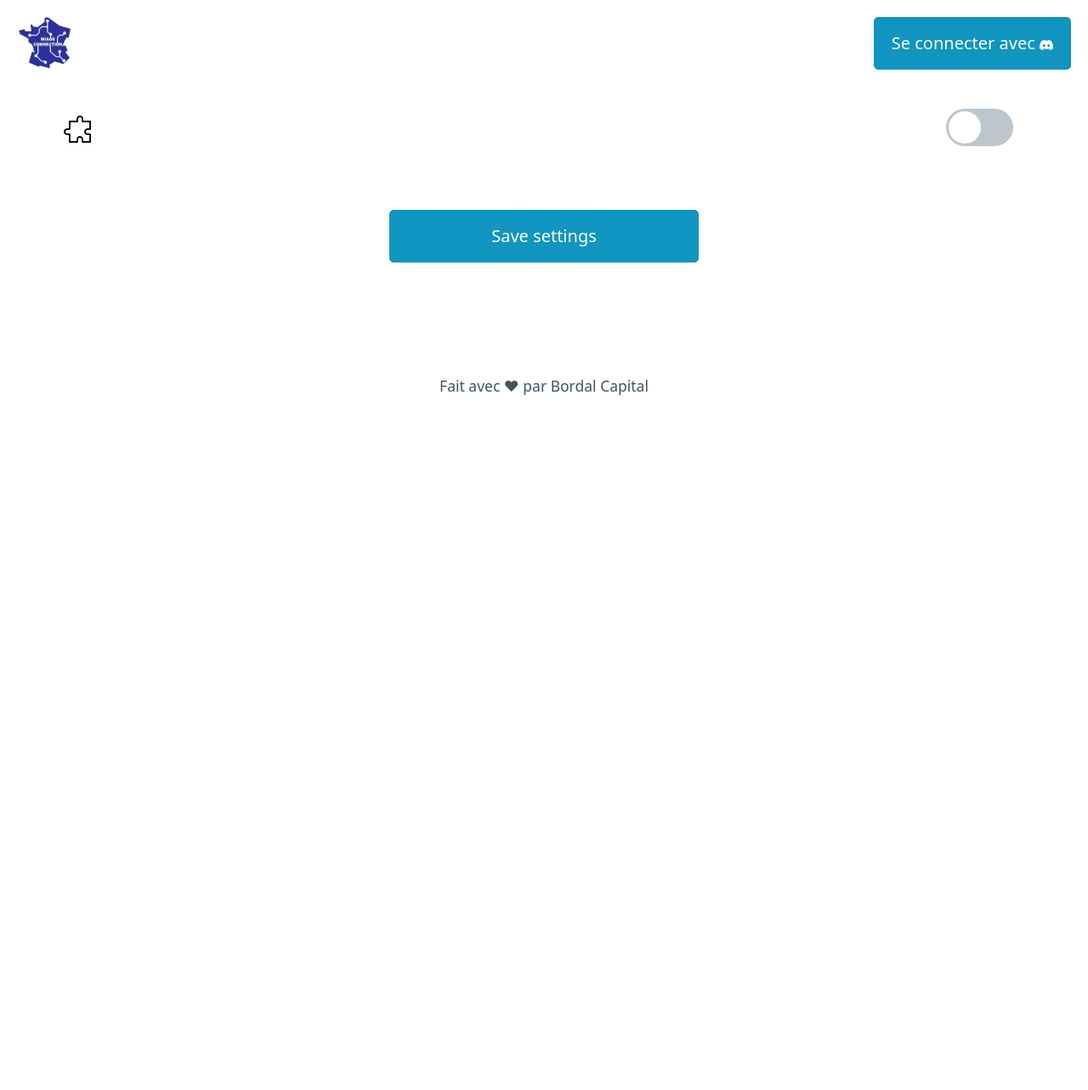
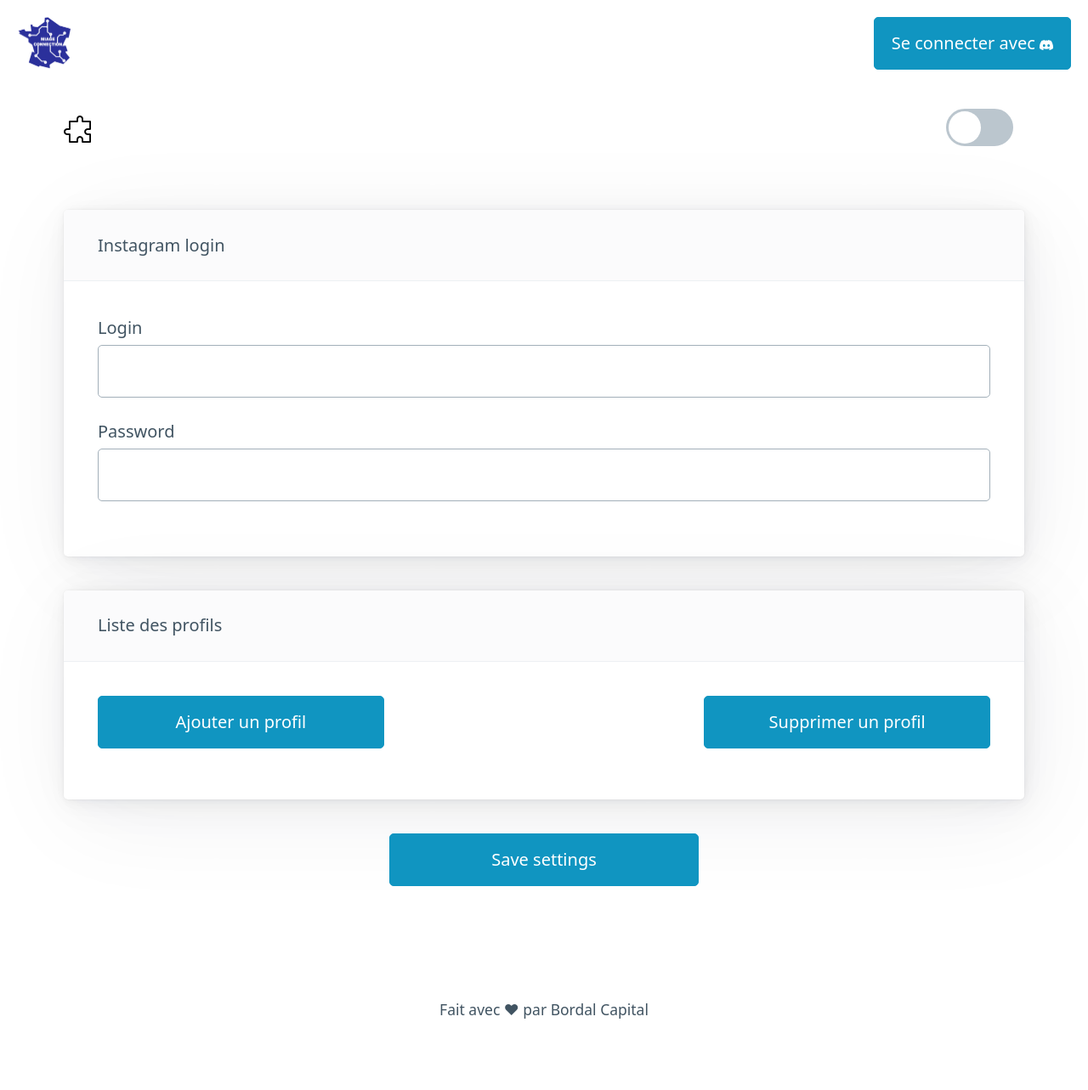
Before and after one commit to MIAGE-Connection/assobot, a Flask app: template assobot_plugin/welcome/templates/settings.html in a window 1280 px wide. Shown: the whole page at 85% size. Before the commit the page ends 465 px from the top, so only its background shows below. Run offline with Flask 2, Linux system fonts and the light colour scheme; the template is opened without the code that fills it, so the values that code supplies are empty; parts of the project's set-up code (start-up, migrations or seed data) failed here and were passed over; some libraries are stand-ins or nearby versions.

Commit message:
feat(instagram): Link front to instagram plugin backend

```diff
--- a/assobot/__init__.py
+++ b/assobot/__init__.py
@@ -16,10 +16,6 @@ APP = Flask(__name__)
 BOT = commands.Bot(command_prefix='>', intents=discord.Intents.all())
 CLIENT = APIClient(BOT_SECRET, client_secret=CLIENT_SECRET)
 CURRENT_USER = None
-INSTA_LOGIN = {
-    "login_user" : INSTAGRAM_ACCOUNT,
-    "login_pass" : INSTAGRAM_PASSWORD
-}
 
 @BOT.event
 async def on_connect():
--- a/assobot_plugin/instagram/requirements.txt
+++ b/assobot_plugin/instagram/requirements.txt
@@ -0,0 +1 @@
+instagram-scraper
--- a/assobot_plugin/instagram/templates/settings.html
+++ b/assobot_plugin/instagram/templates/settings.html
@@ -21,7 +21,8 @@
         <ul>
           <li>
             <label for="switch">
-                <input type="checkbox" id="switch" class="plugin-switch" name="{{plugin.id}}" role="switch" value="true" {% if plugin.enabled %} checked {% endif %}>
+              <input type="checkbox" id="switch" class="plugin-switch" name="{{plugin.id}}" role="switch"
+                {% if plugin.enabled %} checked {% endif %}>
             </label>
           </li>
         </ul>
@@ -29,9 +30,55 @@
     </h2>
 
     <p>{{ plugin.description }}</p>
-
     <div id="settings">
-        <!-- TODO : Implements your settings form here -->
+      <article>
+        <header>
+          Instagram login
+        </header>
+        <label for="instagram-login">
+          Login
+          <input type="text" id="instagram-login" name="instagram-login"
+            value="{{ plugin.get_settings_manager().get('instagram-login') }}" />
+        </label>
+        <label for="instagram-login">
+          Password
+          <input type="password" id="instagram-password" name="instagram-password"
+            value="{{ plugin.get_settings_manager().get('instagram-password') }}" />
+        </label>
+      </article>
+      <article>
+        <header>Liste des profils</header>
+        <div id="profiles-list">
+          {% set profile_list = plugin.get_settings_manager().get('instagram-profile-groups') %}
+          {% set channel_list = plugin.get_settings_manager().get('instagram-channel-groups') %}
+          {% for index in range(profile_list|length) %}
+          <div class="grid">
+            <label for="instagram-profile-groups">
+              Compte instagram
+              <input type="text" id="instagram-profile-groups" name="instagram-profile-groups"
+                placeholder="Entrer le nom d'un compte instagram..." value="{{ profile_list[index] }}">
+            </label>
+            <label for="instagram-channel-groups">
+              Channel
+              <select id="instagram-channel-groups" name="instagram-channel-groups">
+                <option value="-1">Please select a channel...</option>
+                {% for channel in guild.get_text_channels() %}
+                <option value="{{ channel.id }}" {% if channel.id | string== channel_list[index] %} selected {% endif %}> {{channel.name}} </option>
+                {% endfor%}
+              </select>
+          </div>
+          {% endfor %}
+        </div>
+        <div class="grid">
+          <div>
+            <input type="button" value="Ajouter un profil" onclick="add_profile()" />
+          </div>
+          <div></div>
+          <div>
+            <input type="button" value="Supprimer un profil" onclick="remove_profile()" />
+          </div>
+        </div>
+      </article>
     </div>
 
     <div class="grid">
```
Also changed, not shown: assobot_plugin/instagram/plugin.py (+26 -37 lines), assobot_plugin/instagram/settings.json (+6 -1 lines), assobot_plugin/instagram/static/js/plugin.js (+11 -0 lines). Lines whose indentation alone changed are shown as unchanged.
